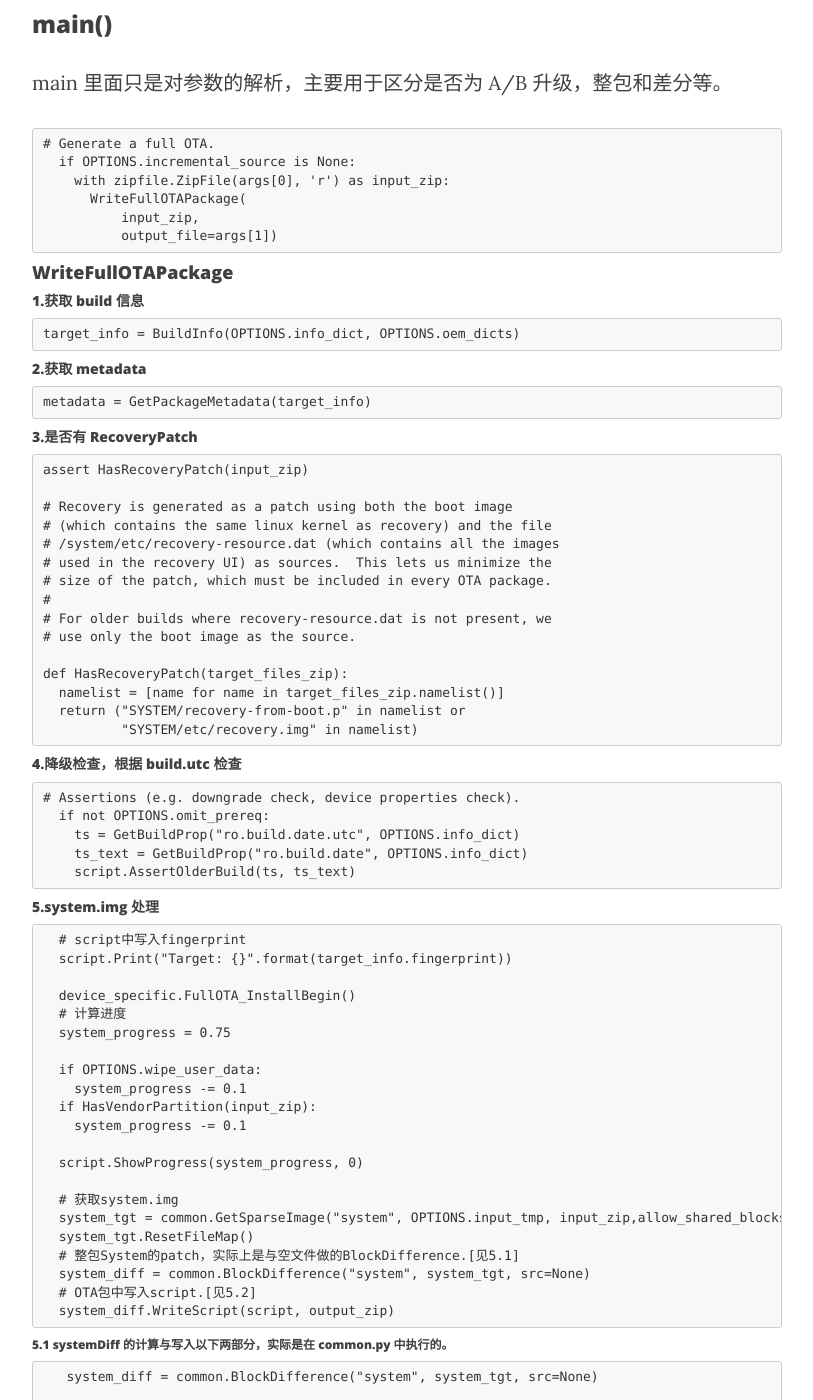
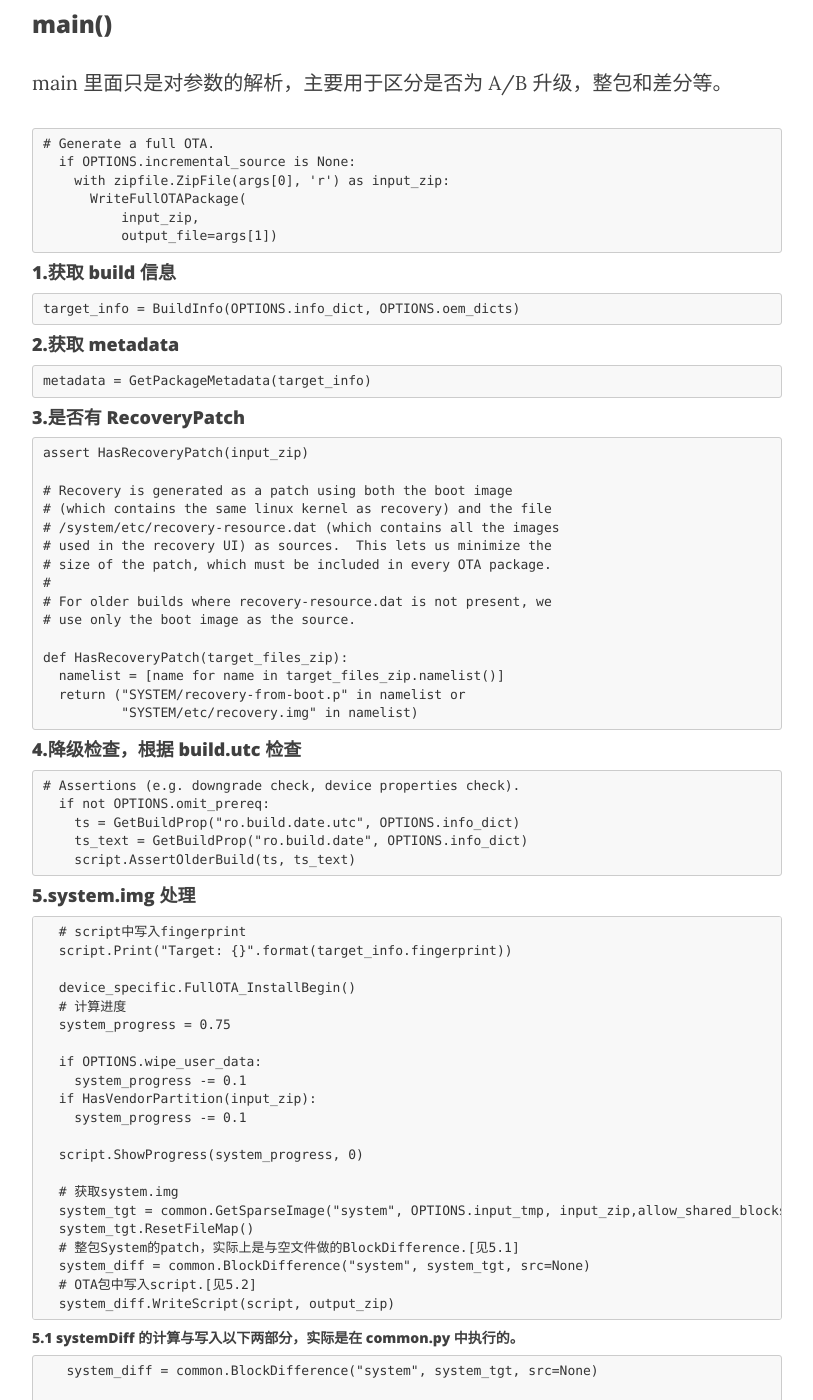
Before and after one commit to hexige/blog, a Jekyll site: the page built from _posts/2021-11-25-ota_from_target_files分析.md, in a window 1280 px wide and 1400 px high, scrolled down 849 px. Shown: the whole window, without its empty margins (233-1046 px from the left). Built offline with Jekyll 4.4.1, drawn with Linux system fonts in a browser that asks for light colours; nearby versions of some CDN libraries; comment, search, counter and statistics services are not loaded; some of the changed text lies outside the part shown.

Commit message:
format 3

````diff
--- a/_posts/2021-11-25-ota_from_target_files分析.md
+++ b/_posts/2021-11-25-ota_from_target_files分析.md
@@ -40,21 +40,19 @@ main 里面只是对参数的解析，主要用于区分是否为 A/B 升级，
           output_file=args[1])
 ```
 
-#### WriteFullOTAPackage
-
-##### 1.获取 build 信息
+#### 1.获取 build 信息
 
 ```
 target_info = BuildInfo(OPTIONS.info_dict, OPTIONS.oem_dicts)
 ```
 
-##### 2.获取 metadata
+#### 2.获取 metadata
 
 ```
 metadata = GetPackageMetadata(target_info)
 ```
 
-##### 3.是否有 RecoveryPatch
+#### 3.是否有 RecoveryPatch
 
 ```
 assert HasRecoveryPatch(input_zip)
@@ -74,7 +72,7 @@ def HasRecoveryPatch(target_files_zip):
           "SYSTEM/etc/recovery.img" in namelist)
 ```
 
-##### 4.降级检查，根据 build.utc 检查
+#### 4.降级检查，根据 build.utc 检查
 
 ```
 # Assertions (e.g. downgrade check, device properties check).
@@ -84,7 +82,7 @@ def HasRecoveryPatch(target_files_zip):
     script.AssertOlderBuild(ts, ts_text)
 ```
 
-##### 5.system.img 处理
+#### 5.system.img 处理
 
 ```
   # script中写入fingerprint
@@ -110,7 +108,7 @@ def HasRecoveryPatch(target_files_zip):
   system_diff.WriteScript(script, output_zip)
 ```
 
-###### 5.1 systemDiff 的计算与写入以下两部分，实际是在 common.py 中执行的。
+##### 5.1 systemDiff 的计算与写入以下两部分，实际是在 common.py 中执行的。
 
 
    ```
@@ -146,7 +142,7 @@ def HasRecoveryPatch(target_files_zip):
       _, self.device = GetTypeAndDevice("/" + partition,
                                         OPTIONS.source_info_dict)
    ```
-###### 5.2 common.WriteScript
+##### 5.2 common.WriteScript
    ```
     def WriteScript(self, script, output_zip, progress=None):
     if not self.src:
@@ -161,7 +157,7 @@ def HasRecoveryPatch(target_files_zip):
     if OPTIONS.verify:
       self._WritePostInstallVerifyScript(script)
    ```
-###### 5.3 common._WritePostInstallVerifyScript
+##### 5.3 common._WritePostInstallVerifyScript
    ```
     # 先将system.transfer.list写入
     ZipWrite(output_zip,
````
Also changed, not shown: other parts of _posts/2021-11-25-ota_from_target_files分析.md (+0 -2 lines).
